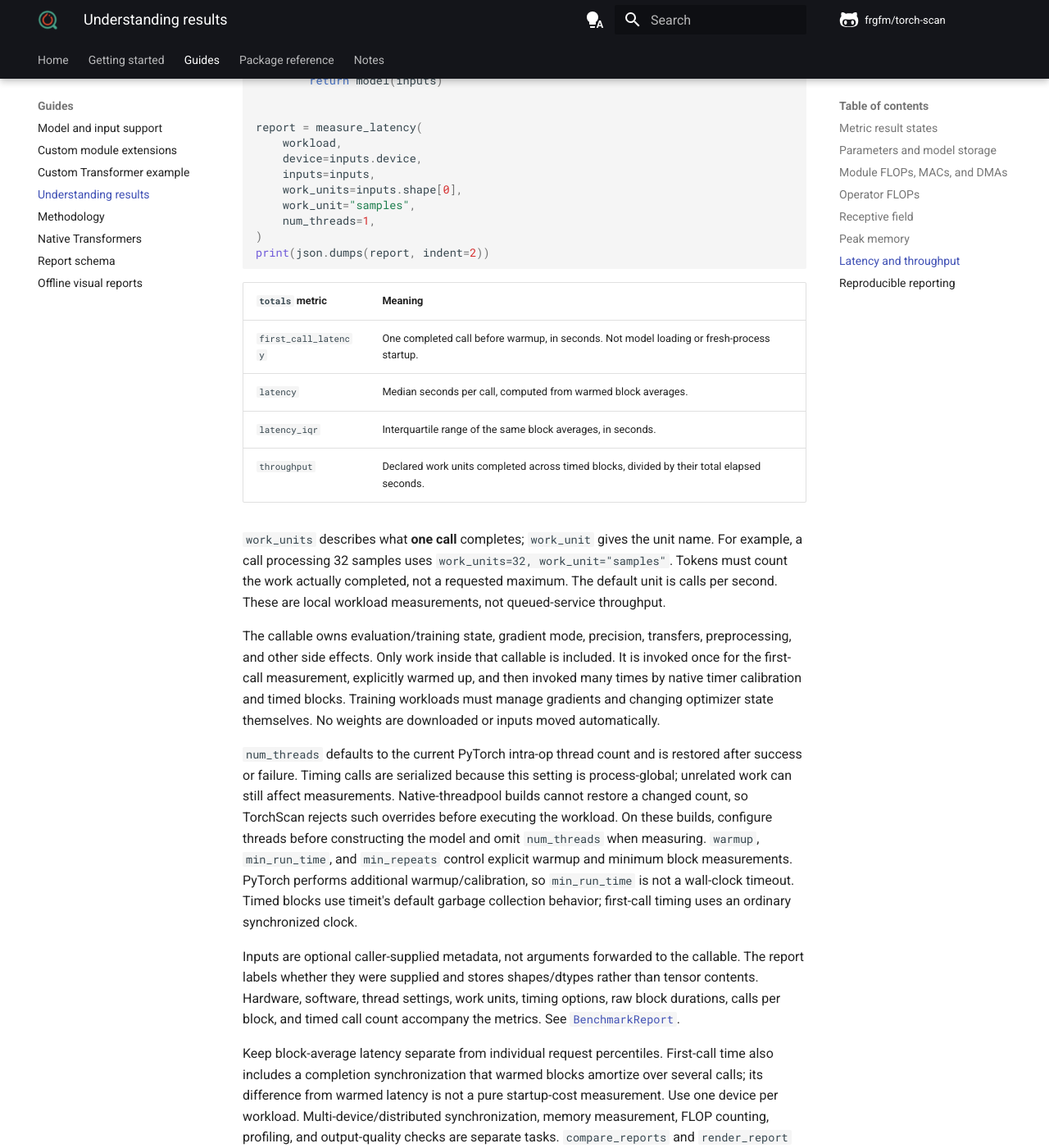
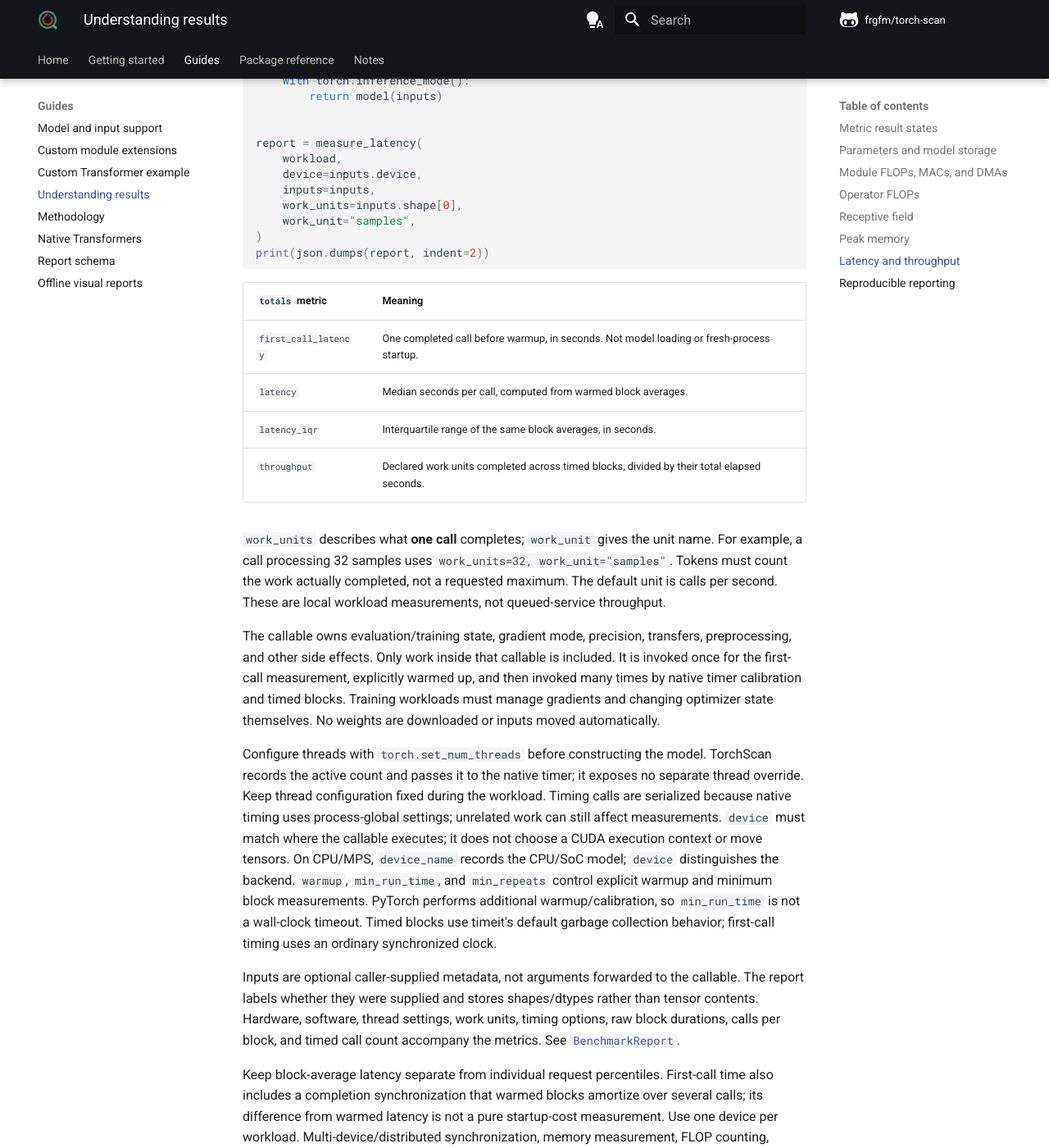
Before and after one commit to frgfm/torch-scan, an MkDocs documentation site: the page built from docs/docs/metrics.md, in a window 1280 px wide and 1400 px high, scrolled down 2771 px. Shown: the whole window at 82% size. Built offline with MkDocs 1.6.1 and Material for MkDocs 9.7.7, drawn with Linux system fonts in a browser that asks for light colours; comment, search, counter and statistics services are not loaded; some of the changed text lies outside the part shown.

Commit message:
refactor: leave thread configuration to PyTorch

````diff
--- a/docs/docs/metrics.md
+++ b/docs/docs/metrics.md
@@ -86,6 +86,7 @@ import json
 import torch
 from torchscan import measure_latency
 
+torch.set_num_threads(1)  # Configure once, before constructing the model.
 model = torch.nn.Linear(64, 16).eval()
 inputs = torch.ones(32, 64)
 
@@ -101,7 +102,6 @@ report = measure_latency(
     inputs=inputs,
     work_units=inputs.shape[0],
     work_unit="samples",
-    num_threads=1,
 )
 print(json.dumps(report, indent=2))
 ```
@@ -122,10 +122,11 @@ effects. Only work inside that callable is included. It is invoked once for the
 warmed up, and then invoked many times by native timer calibration and timed blocks. Training workloads must manage
 gradients and changing optimizer state themselves. No weights are downloaded or inputs moved automatically.
 
-`num_threads` defaults to the current PyTorch intra-op thread count and is restored after success or failure. Timing
-calls are serialized because this setting is process-global; unrelated work can still affect measurements.
-Native-threadpool builds cannot restore a changed count, so TorchScan rejects such overrides before executing the
-workload. On these builds, configure threads before constructing the model and omit `num_threads` when measuring.
+Configure threads with `torch.set_num_threads` before constructing the model. TorchScan records the active count and
+passes it to the native timer; it exposes no separate thread override. Keep thread configuration fixed during the
+workload. Timing calls are serialized because native timing uses process-global settings; unrelated work can still
+affect measurements. `device` must match where the callable executes; it does not choose a CUDA execution context or
+move tensors. On CPU/MPS, `device_name` records the CPU/SoC model; `device` distinguishes the backend.
 `warmup`, `min_run_time`, and `min_repeats` control explicit warmup and minimum block measurements. PyTorch performs
 additional warmup/calibration, so `min_run_time` is not a wall-clock timeout. Timed blocks use timeit's default garbage
 collection behavior; first-call timing uses an ordinary synchronized clock.
````
Also changed, not shown: docs/docs/methodology.md (+3 -2 lines), 3 other files.
